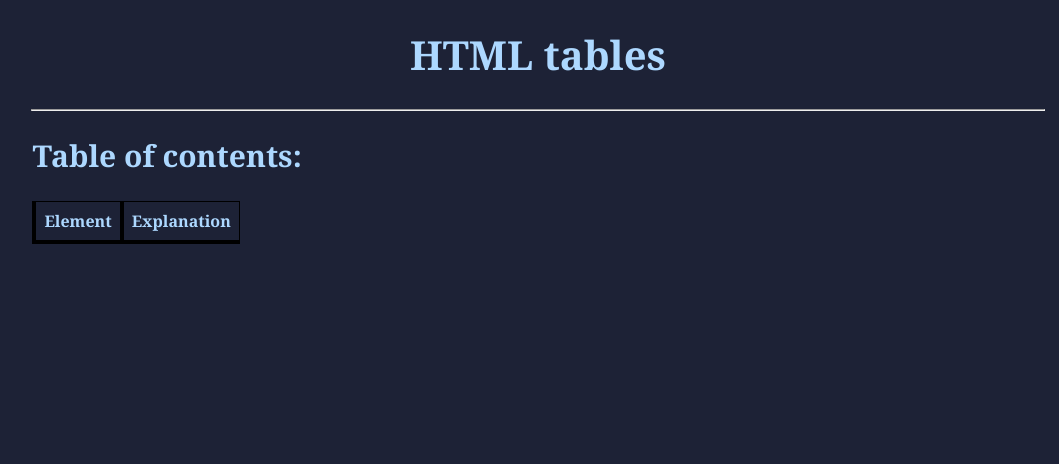
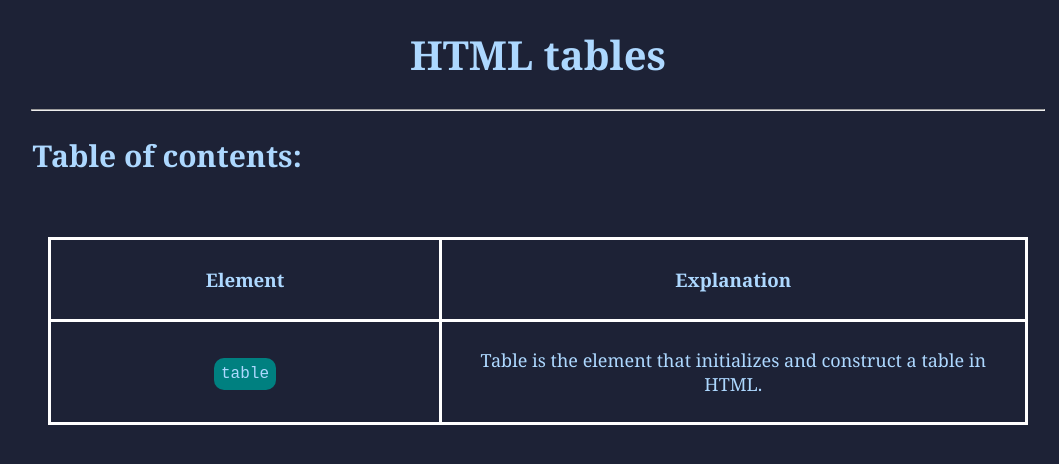
Before and after one commit to Feguri/HTML-tables, a plain HTML site: page index.html in a window 1280 px wide. Shown: the whole page, without its empty margins (102-1161 px from the left). Drawn offline with Linux system fonts and the light colour scheme.

Commit message:
Added table styling

```diff
--- a/index.html
+++ b/index.html
@@ -11,14 +11,22 @@
             <hr>
         </header>
         <main>
-            <h2>Table of contents:</h2>
+            <h2 class="padding-left">Table of contents:</h2>
+            <br><br>
             <table>
-                <head>
+                <thead>
                     <tr>
-                        <th>Element</th>
-                        <th>Explanation</th>
+                        <th class="table-small"><h3><b>Element</b></h3></th>
+                        <th><h3><b>Explanation</b></h3></th>
                     </tr>
-                </head>
+                </thead>
+                <tbody>
+                    <tr>
+                        <td><code>table</code></td>
+                        <td class="longer-row"><p>Table is the element that initializes and construct a table in HTML.</p></td>
+                    </tr>
+
+                </tbody>
             </table>
         </main>
 
--- a/style.css
+++ b/style.css
@@ -1,13 +1,11 @@
 body {
     background-color: #1d2236;
 }
-h1, hr, h2, h3, h4, h5, h6, p, table{
+h1, hr, h2, h3, h4, h5, h6, p, table, th, td{
     font-family:Georgia, 'Times New Roman', Times, serif;
     color: #add8ff;
 }
-main {
-    padding-left: 10%;
-}
+
 h1 {
     font-size: 40px;
 }
@@ -18,23 +16,38 @@ hr {
     width: 80%;
 }
 th, td {
-    border: 1px solid black;
+    border: 3px solid white;
     padding: 8px;
+    width: 40px;
 }
 table {
     border-collapse: collapse;
     text-align: center;
+    margin-right: auto;
+    margin-left: auto;
+
 }
-thead th {
-    width: 25%;
+thead, th, tbody{
+    width: 15%;
 }
-th {
-    border-left-width: 4px;
-    border-bottom-width: 4px;
+p, code {
+    font-size: large;
 }
+code {
+    background-color: teal;
+    border-radius: 10px;
+    padding: 7px;
+}
+.padding-left {
+    padding-left: 10%;
+}
+
 .center-txt {
     text-align: center;
 }
 .longer-row {
-
+    width: 100px;
 }
+.table-small {
+    width: 10%;
+}
```
